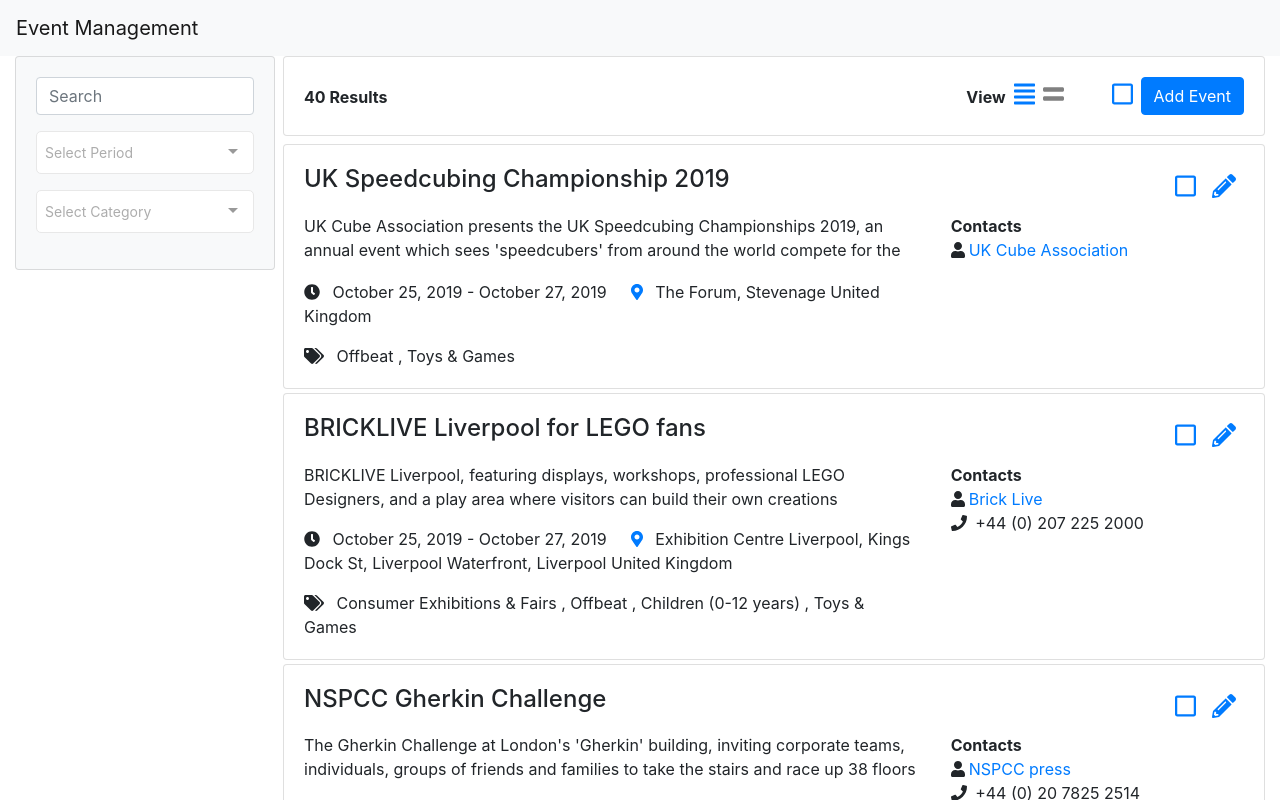
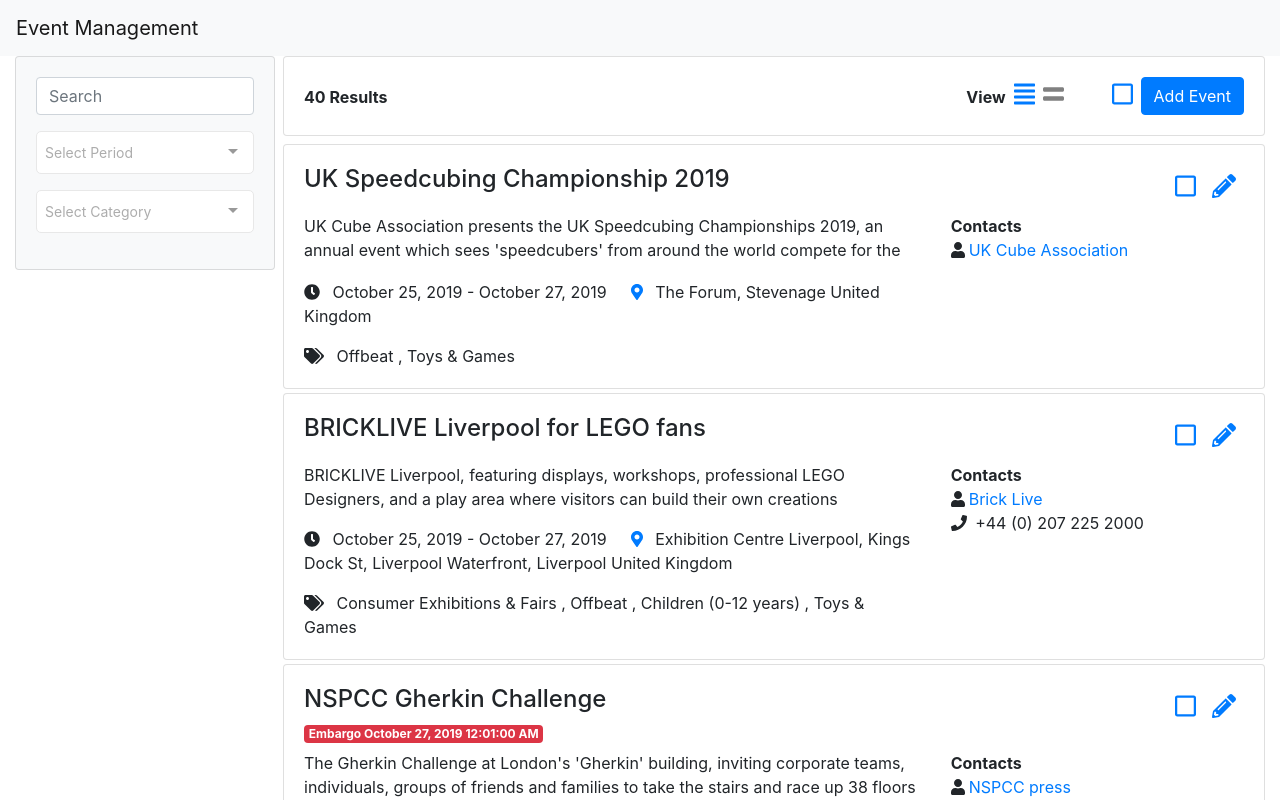
Before and after one commit to jombard/EventScreen, a Vue app: page / in a window 1280 px wide. Shown: the top 800 px of the page. Built offline with nearby package versions, Linux system fonts and the light colour scheme; no server answers.

Commit message:
Add embargo time tag

```diff
--- a/src/components/EventItem.vue
+++ b/src/components/EventItem.vue
@@ -28,6 +28,10 @@
         <b-badge variant="info" v-if="eventData.isNew">New</b-badge>
         <b-badge variant="success" v-if="eventData.isUpdated">Updated</b-badge>
         <b-badge variant="warning" v-if="eventData.isProvisional">Provisional</b-badge>
+        <b-badge
+          variant="danger"
+          v-if="eventData.embargoTime"
+        >Embargo {{ eventData.embargoTime | msFormatDateTime }}</b-badge>
       </div>
       <b-row>
         <b-col md="8">
@@ -36,7 +40,9 @@
             <span class="mr-4">
               <font-awesome-icon icon="clock" class="mr-2" />
               {{ eventData.startDate | msFormatDate }}
-              <span v-if="eventData.time">{{ eventData.time | msFormatTime }}</span>
+              <span
+                v-if="eventData.time"
+              >{{ eventData.time | msFormatTime }}</span>
               <span
                 v-if="eventData.startDate!=eventData.endDate"
               >- {{ eventData.endDate | msFormatDate }}</span>
```
Also changed, not shown: public/json/event.json.
